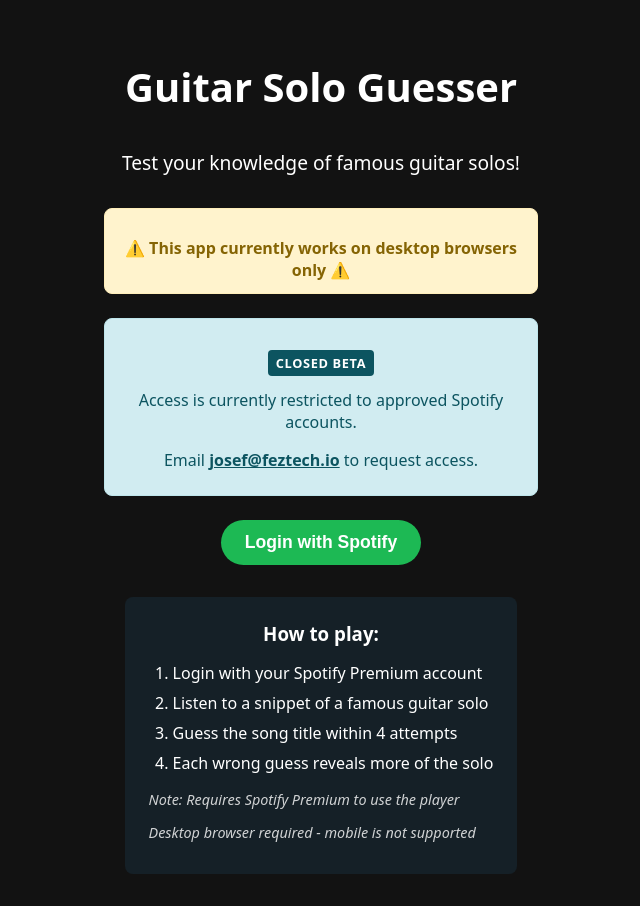
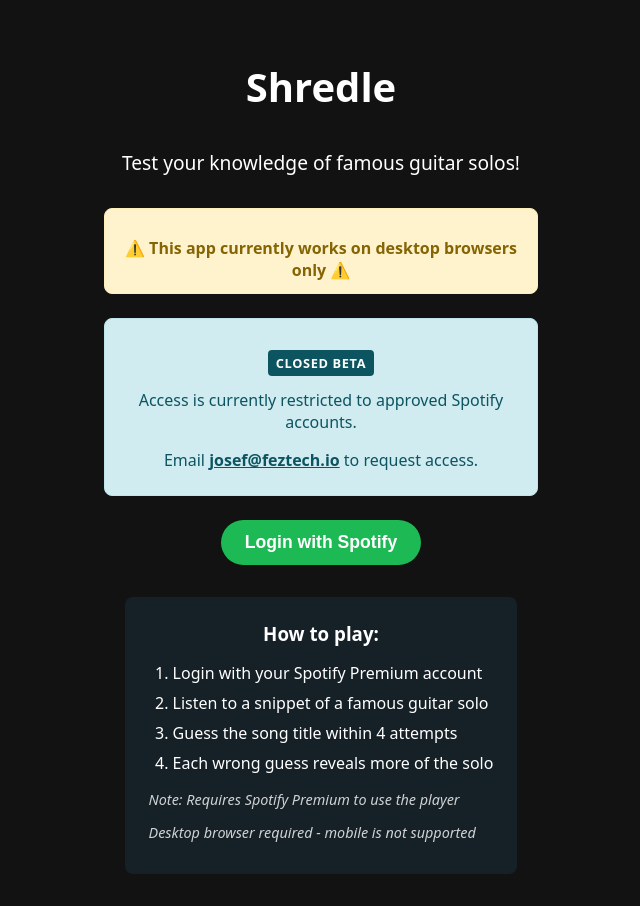
Before and after one commit to ambrosia-fish/shredle-app, a SvelteKit app: page / in a window 1280 px wide. Shown: the whole page, without its empty margins (319-959 px from the left). Built offline with nearby package versions, Linux system fonts and the light colour scheme.

Commit message:
Update homepage title from "Guitar Solo Guesser" to "Shredle"

```diff
--- a/src/routes/+page.svelte
+++ b/src/routes/+page.svelte
@@ -1,3 +1,4 @@
+
 <script lang="ts">
   import { onMount } from 'svelte';
   import { goto } from '$app/navigation';
@@ -30,7 +31,7 @@
 </script>
 
 <div class="home-container">
-  <h1>Guitar Solo Guesser</h1>
+  <h1>Shredle</h1>
   <p>Test your knowledge of famous guitar solos!</p>
 
   <div class="desktop-only-notice">
```
